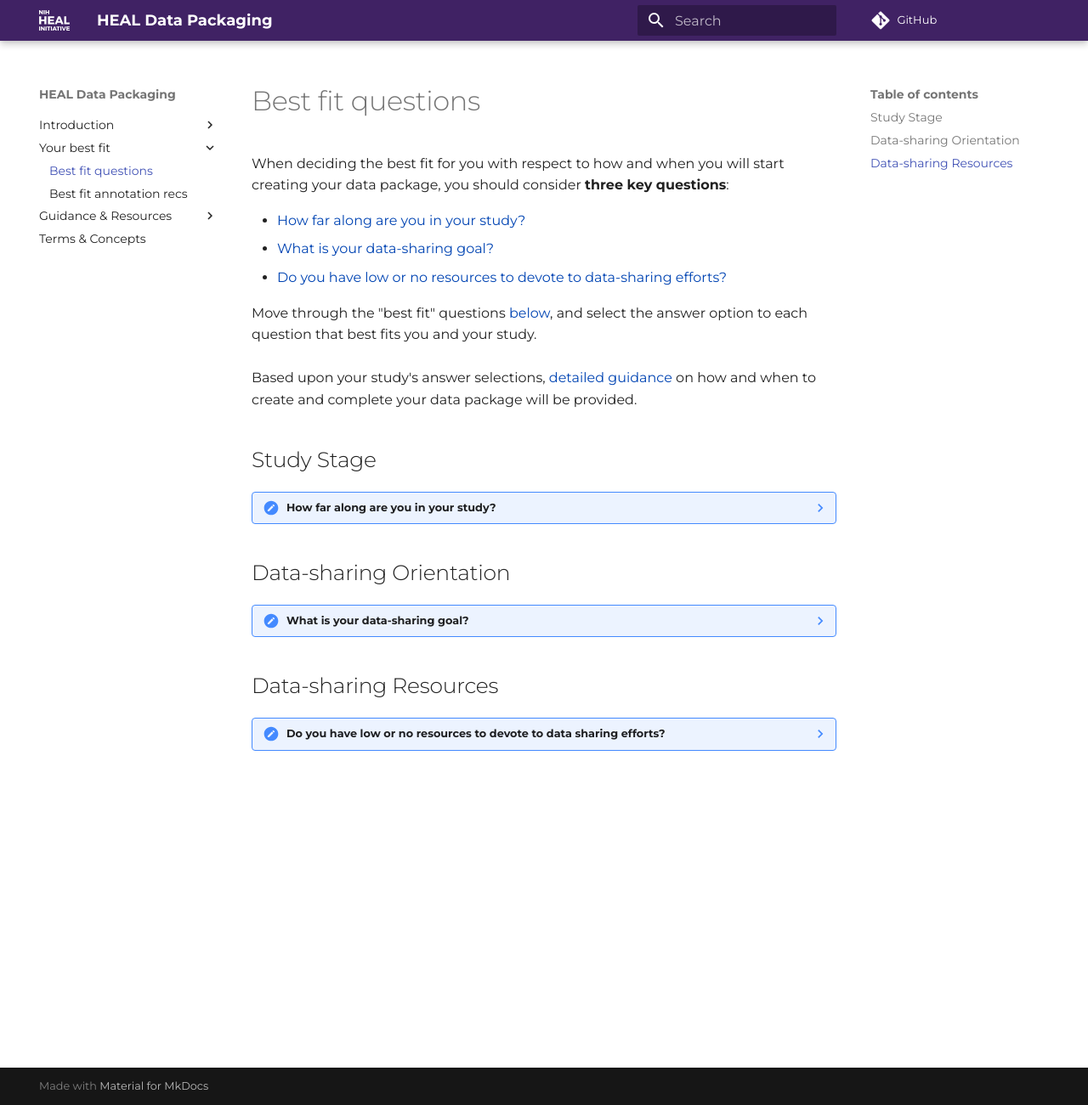
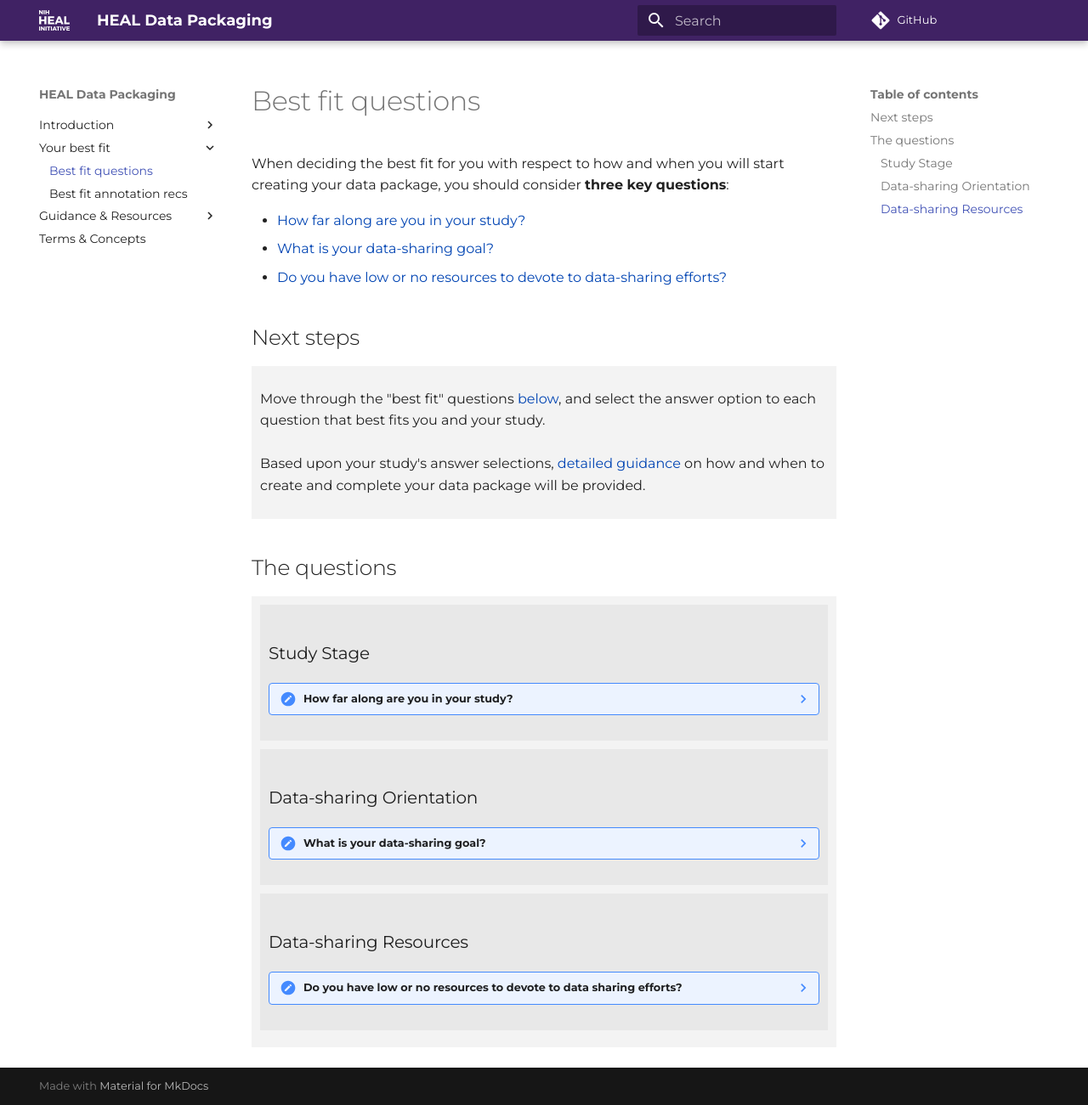
Before and after one commit to norc-heal/heal-data-pkg-guide, an MkDocs documentation site: the page built from docs/fit/best-fit-questions.md, in a window 1280 px wide and 1301 px high. Shown: the whole window at 85% size. Built offline with MkDocs 1.6.1 and Material for MkDocs 9.7.7, drawn with Linux system fonts in a browser that asks for light colours; comment, search, counter and statistics services are not loaded.

Commit message:
added some formatting and links to data sharing orientation option explanations

```diff
--- a/docs/fit/best-fit-questions.md
+++ b/docs/fit/best-fit-questions.md
@@ -6,11 +6,23 @@ When deciding the best fit for you with respect to how and when you will start c
 * [What is your data-sharing goal?](#data-sharing-orientation)
 * [Do you have low or no resources to devote to data-sharing efforts?](#data-sharing-resources)
 
+## Next steps
+
+<div markdown="1" style="background-color:rgba(0, 0, 0, 0.0470588); text-align:left; vertical-align: top; padding:10px 10px; margin-bottom: 10px;">
+
 Move through the "best fit" questions [below](#study-stage), and select the answer option to each question that best fits you and your study.
 <br><br>
 Based upon your study's answer selections, [detailed guidance](best-fit-annotation-recs.md) on how and when to create and complete your data package will be provided.
 
-## Study Stage
+</div>
+
+## The questions
+
+<div markdown="1" style="background-color:rgba(0, 0, 0, 0.0470588); text-align:left; vertical-align: top; padding:10px 10px; margin-bottom: 10px;">
+
+<div markdown="1" style="background-color:rgba(0, 0, 0, 0.0470588); text-align:left; vertical-align: top; padding:10px 10px; margin-bottom: 10px;">
+
+### Study Stage
 
 ??? note "How far along are you in your study?"
 
@@ -24,7 +36,11 @@ Based upon your study's answer selections, [detailed guidance](best-fit-annotati
     * Early
     * Late
 
-## Data-sharing Orientation
+</div>
+
+<div markdown="1" style="background-color:rgba(0, 0, 0, 0.0470588); text-align:left; vertical-align: top; padding:10px 10px; margin-bottom: 10px;">
+
+### Data-sharing Orientation
 
 ??? note "What is your data-sharing goal?"
 
@@ -37,10 +53,14 @@ Based upon your study's answer selections, [detailed guidance](best-fit-annotati
 
     **Value options**
 
-    * Results-support
-    * Dataset-sharing
+    * [Results-support](../terms/index.md#results-support)
+    * [Dataset-sharing](../terms/index.md#dataset-sharing)
 
-## Data-sharing Resources
+</div>
+
+<div markdown="1" style="background-color:rgba(0, 0, 0, 0.0470588); text-align:left; vertical-align: top; padding:10px 10px; margin-bottom: 10px;">
+
+### Data-sharing Resources
 
 ??? note "Do you have low or no resources to devote to data sharing efforts?"
 
@@ -58,3 +78,6 @@ Based upon your study's answer selections, [detailed guidance](best-fit-annotati
 
     * Standard
     * Low
+
+</div>
+</div>
```
